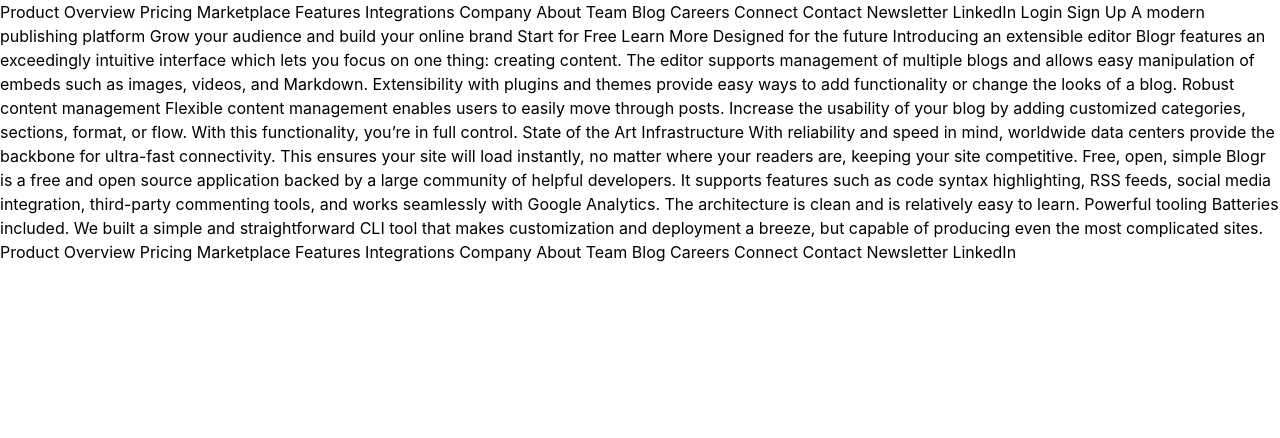
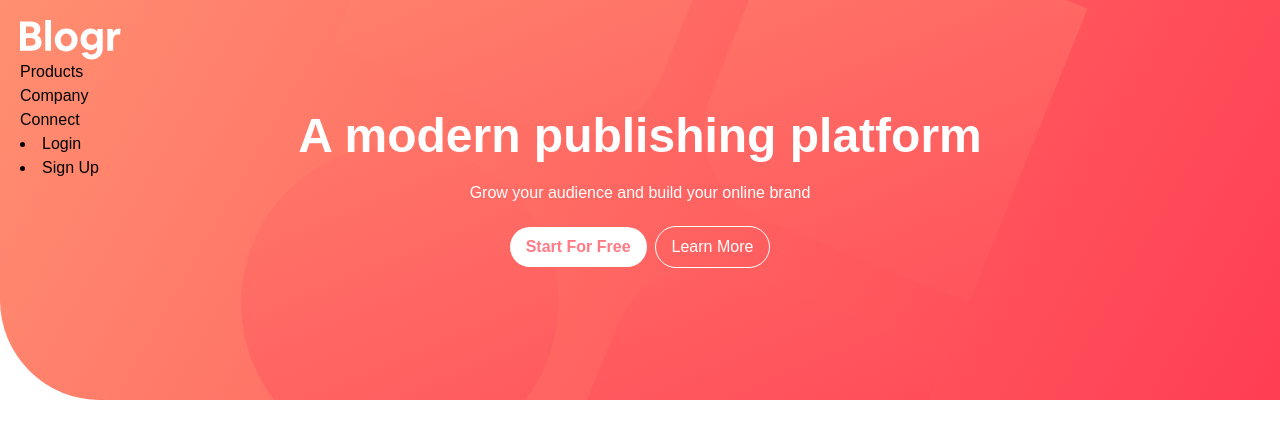
Before and after one commit to Mohamed-N-Mohamed/frontend-mentor-challenges, a React (Create React App) app in the folder blogr-landing-page/: page / in a window 1280 px wide. Shown: the top 438 px of the page. Built offline with nearby package versions, Linux system fonts and the light colour scheme.

Commit message:
added header and showcase

```diff
--- a/blogr-landing-page/package.json
+++ b/blogr-landing-page/package.json
@@ -9,6 +9,7 @@
     "react": "^18.2.0",
     "react-dom": "^18.2.0",
     "react-scripts": "5.0.1",
+    "uuid": "^9.0.0",
     "web-vitals": "^2.1.4"
   },
   "scripts": {
--- a/blogr-landing-page/src/App.js
+++ b/blogr-landing-page/src/App.js
@@ -1,11 +1,13 @@
-
-
+import Header from "./components/Header";
+import Showcase from "./components/Showcase";
 
 function App() {
   return (
-    <div className="App">
+    <div className='App'>
+      <Header />
+      <Showcase />
 
-Product
+      {/* Product
 
 Overview
 Pricing
@@ -79,9 +81,7 @@
 
 Contact
 Newsletter
-LinkedIn
-
-
+LinkedIn */}
     </div>
   );
 }
--- /dev/null
+++ b/blogr-landing-page/src/components/Buttons.js
@@ -0,0 +1,14 @@
+import React from 'react'
+
+const Buttons = () => {
+  return (
+    <div>
+      <url>
+        <li>Login</li>
+        <li>Sign Up</li>
+      </url>
+    </div>
+  )
+}
+
+export default Buttons
--- /dev/null
+++ b/blogr-landing-page/src/components/Header.js
@@ -0,0 +1,33 @@
+import { useState } from "react";
+import bgDesktop from "../images/bg-pattern-intro-desktop.svg";
+import bgMobile from "../images/bg-pattern-intro-mobile.svg";
+import logo from "../images/logo.svg";
+import icon from "../images/icon-hamburger.svg";
+import Buttons from "./Buttons";
+import { data } from "../data/data";
+
+const Header = () => {
+  const [links, setLinks] = useState(data);
+
+  console.log(links);
+
+  return (
+    <header className='absolute p-5'>
+      <div>
+        <img src={logo} alt='logo' />
+      </div>
+
+      <nav>
+        <ul>
+          {links.map(({id, title, links}) => (
+            <li key={id}>{title}</li>
+          ))}
+        </ul>
+      </nav>
+
+      <Buttons />
+    </header>
+  );
+};
+
+export default Header;
--- /dev/null
+++ b/blogr-landing-page/src/components/Showcase.js
@@ -0,0 +1,34 @@
+import React from "react";
+import bgDesktop from "../images/bg-pattern-intro-desktop.svg";
+import bgMobile from "../images/bg-pattern-intro-mobile.svg";
+
+const Showcase = () => {
+  return (
+    <section className='showcase'>
+      <div className='overlay px-5 flex flex-col items-center justify-center text-center'>
+        <h1 className='font-bold text-4xl text-white mb-5 md:text-5xl'>
+          A modern publishing platform
+        </h1>
+        <p className='text-white'>
+          {" "}
+          Grow your audience and build your online brand
+        </p>
+
+        <ul className='flex items-center '>
+          <li className='mx-1 my-5'>
+            <button className='bg-white py-2 px-4 rounded-full btn-light'>
+              Start For Free
+            </button>
+          </li>
+          <li className='mx-1 my-5'>
+            <button className='border border-white p-2 rounded-full py-2 px-4 text-white'>
+              Learn More
+            </button>
+          </li>
+        </ul>
+      </div>
+    </section>
+  );
+};
+
+export default Showcase;
--- /dev/null
+++ b/blogr-landing-page/src/data/data.js
@@ -0,0 +1,21 @@
+import { v4 as uuidv4 } from "uuid";
+
+export const data = [
+  {
+    id: uuidv4(),
+    title: "Products",
+    link: ["Overview", "Pricing", "Marketplace, Features, Intergrations"],
+  },
+
+  {
+    id: uuidv4(),
+    title: "Company",
+    link: ["About", "Teams", "Blog", "Careers"],
+  },
+
+  {
+    id: uuidv4(),
+    title: "Connect",
+    link: ["Contact", "Newsletter", "LinkedIn"],
+  },
+];
--- a/blogr-landing-page/src/index.css
+++ b/blogr-landing-page/src/index.css
@@ -2,11 +2,58 @@
 @tailwind components;
 @tailwind utilities;
 
+@import url("https://fonts.googleapis.com/css2?family=Overpass:wght@300;600&display=swap");
+
+:root {
+  --Very-dark-blue: hsl(208, 49%, 24%);
+}
+
 body {
   margin: 0;
-  font-family: -apple-system, BlinkMacSystemFont, "Segoe UI", "Roboto", "Oxygen",
-    "Ubuntu", "Cantarell", "Fira Sans", "Droid Sans", "Helvetica Neue",
-    sans-serif;
+  font-family: "Overpass", sans-serif;
   -webkit-font-smoothing: antialiased;
   -moz-osx-font-smoothing: grayscale;
 }
+
+img {
+  max-width: 100%;
+}
+
+ul {
+  list-style-type: none;
+}
+
+p {
+  font-size: 16px;
+  line-height: 1.6;
+}
+
+h1,
+h2,
+h3,
+h4,
+h5,
+h6 {
+  color: var(--Very-dark-blue);
+}
+
+.showcase {
+  background-image: linear-gradient(
+    120deg,
+    hsl(13, 100%, 72%),
+    hsl(353, 100%, 62%)
+  );
+  height: 400px;
+  border-bottom-left-radius: 100px;
+}
+
+.showcase .overlay {
+  background: url('./images/bg-pattern-intro-mobile.svg') no-repeat center/cover;
+  min-height: 400px;
+}
+
+.btn-light {
+
+  color: hsl(355, 100%, 74%);
+  font-weight: bold;
+}
--- a/blogr-landing-page/tailwind.config.js
+++ b/blogr-landing-page/tailwind.config.js
@@ -2,7 +2,12 @@
 module.exports = {
   content: ["./src/**/*.{html,js}"],
   theme: {
-    extend: {},
+    extend: {
+      colors: {
+        "background-gradient" : 'linear-gradient(120deg, hsl(13, 100%, 72%), hsl(353, 100%, 62%))'
+      },
+
+    },
   },
   plugins: [],
-}
+};
```
Also changed, not shown: 1 other file (tests, documents, lock files or other folders).
